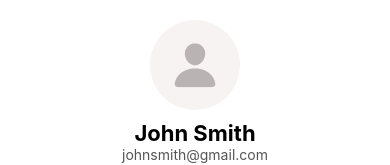
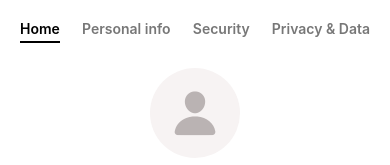
Before and after one commit to Ryan-Richardson-School/assignment2-cprg303, a React Native app in the folder assignment-2/: screen /Account in a window 390 px wide. Shown: the top 165 px of the page. Built offline with nearby package versions, Linux system fonts and the light colour scheme; what react-native-worklets would draw is missing.

Commit message:
Fix: Restored top navigation bar in Account screen

```diff
--- a/assignment-2/src/screens/Account.tsx
+++ b/assignment-2/src/screens/Account.tsx
@@ -18,6 +18,22 @@ export default function Account() {
 
   return (
     <View style={styles.container}>
+      {/* TOP BAR */}
+      <View style={styles.topBar}>
+        <Text style={[styles.topTab, styles.activeTab]}>Home</Text>
+
+        <TouchableOpacity onPress={() => navigation.navigate("PersonalInfo")}>
+          <Text style={styles.topTab}>Personal info</Text>
+        </TouchableOpacity>
+
+        <TouchableOpacity onPress={() => navigation.navigate("Security")}>
+          <Text style={styles.topTab}>Security</Text>
+        </TouchableOpacity>
+
+        <TouchableOpacity onPress={() => navigation.navigate("PrivacyData")}>
+          <Text style={styles.topTab}>Privacy & Data</Text>
+        </TouchableOpacity>
+      </View>
       {/* Profile */}
       <View style={styles.profileSection}>
         <View style={styles.avatar}>
@@ -180,4 +196,22 @@ const styles = StyleSheet.create({
     fontSize: 16,
     fontWeight: "600",
   },
+  topBar: {
+  flexDirection: "row",
+  justifyContent: "space-between",
+  marginBottom: 25,
+},
+
+topTab: {
+  fontSize: 14,
+  fontWeight: "600",
+  color: "#777",
+},
+
+activeTab: {
+  color: "black",
+  borderBottomWidth: 2,
+  borderColor: "black",
+  paddingBottom: 4,
+},
 });
```
